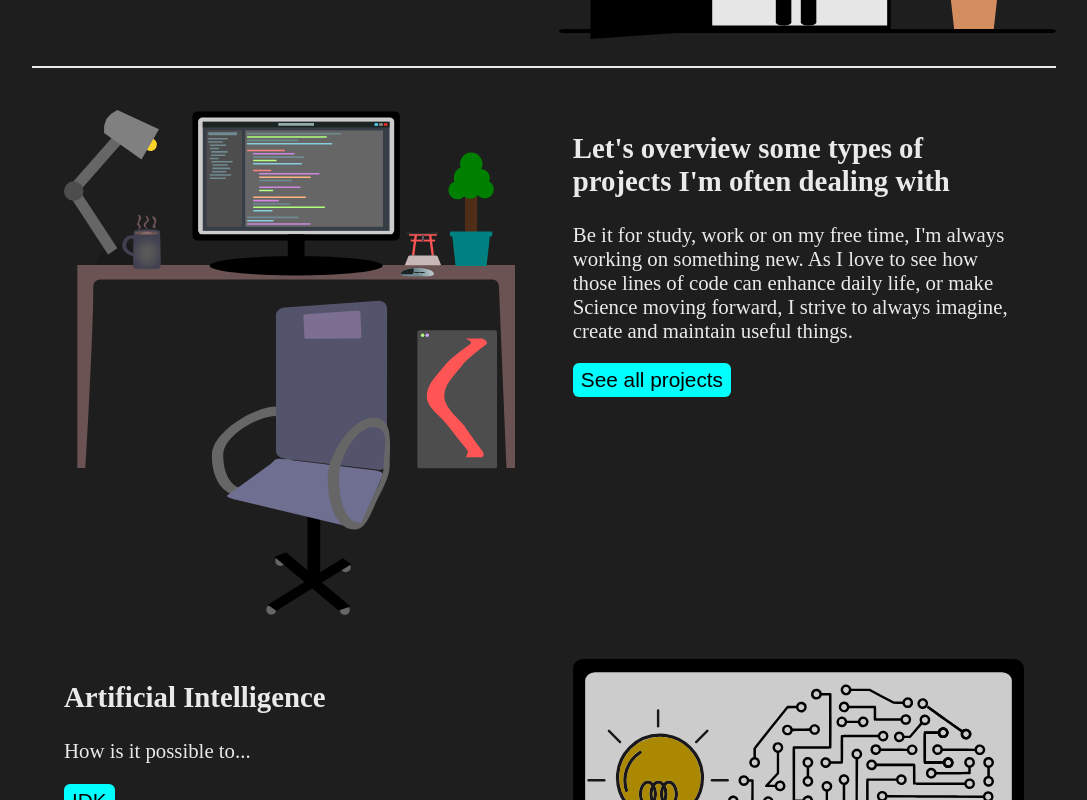
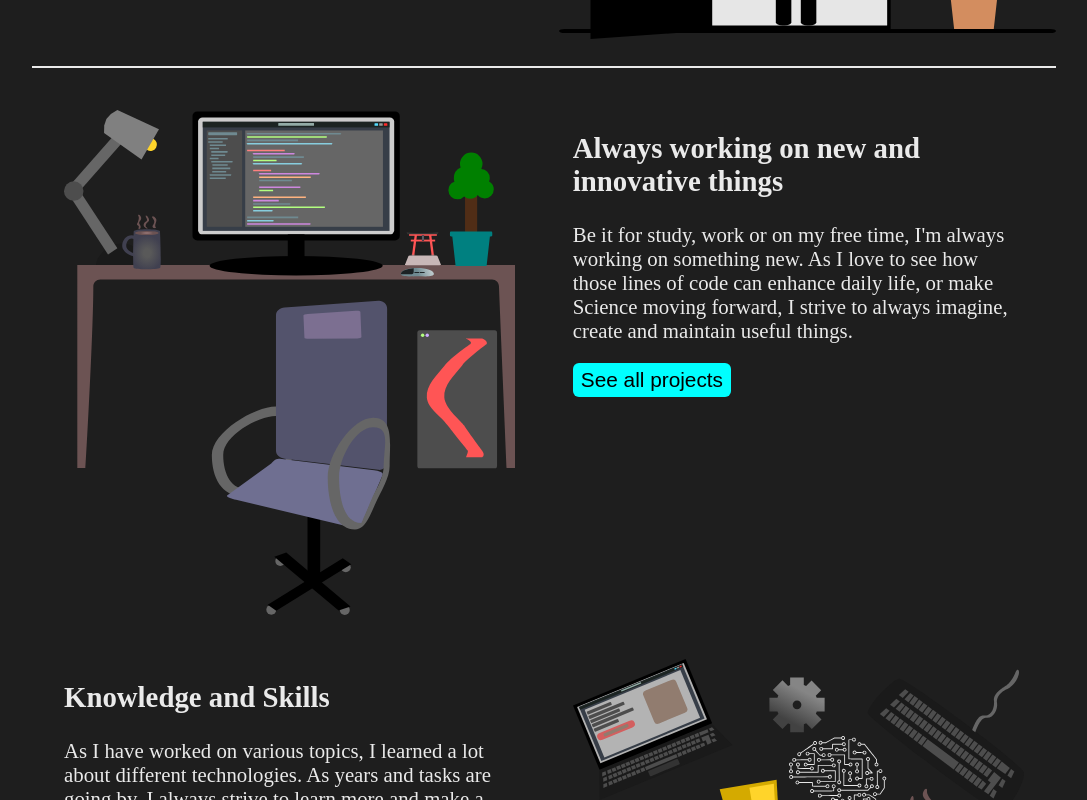
Before and after one commit to LJ5O/website, a Vue app: page / in a window 1280 px wide. Shown: the part 1260-2060 px from the top of the page, without its empty margins (96-1183 px from the left). Built offline with nearby package versions, Linux system fonts and the light colour scheme.

Commit message:
Edited some lines

```diff
--- a/src/assets/localization/en/localization.json
+++ b/src/assets/localization/en/localization.json
@@ -12,14 +12,14 @@
       "contactButton": "Contact",
       "features": {
         "projects":{
-          "title": "Let's overview some types of projects I'm often dealing with",
+          "title": "Always working on new and innovative things",
           "desc": "Be it for study, work or on my free time, I'm always working on something new. As I love to see how those lines of code can enhance daily life, or make Science moving forward, I strive to always imagine, create and maintain useful things.",
           "buttonText": "See all projects"
         },
-        "ai":{
-          "title": "Artificial Intelligence",
-          "desc": "How is it possible to...",
-          "buttonText": "IDK"
+        "skills":{
+          "title": "Knowledge and Skills",
+          "desc": "As I have worked on various topics, I learned a lot about different technologies. As years and tasks are going by, I always strive to learn more and make a good use of my capacities.",
+          "buttonText": "More about skills"
         }
       }
     }
--- a/src/components/home/featuresDisplay.vue
+++ b/src/components/home/featuresDisplay.vue
@@ -17,7 +17,7 @@
     const i18n = useI18n();
 
     import projectsSvg from '@/assets/svg/projets.svg';
-    import aiSvg from '@/assets/svg/skills/AI.svg'
+    import skillsSvg from '@/assets/svg/skills.svg'
 
     const features = [{
         title: i18n.t("home.features.projects.title"),
@@ -26,10 +26,10 @@
         picture: projectsSvg,
         link: "#"
     },{
-        title: i18n.t("home.features.ai.title"),
-        desc: i18n.t("home.features.ai.desc"),
-        buttonText: i18n.t("home.features.ai.buttonText"),
-        picture: aiSvg,
+        title: i18n.t("home.features.skills.title"),
+        desc: i18n.t("home.features.skills.desc"),
+        buttonText: i18n.t("home.features.skills.buttonText"),
+        picture: skillsSvg,
         link: "#"
     }];
 </script>
```
